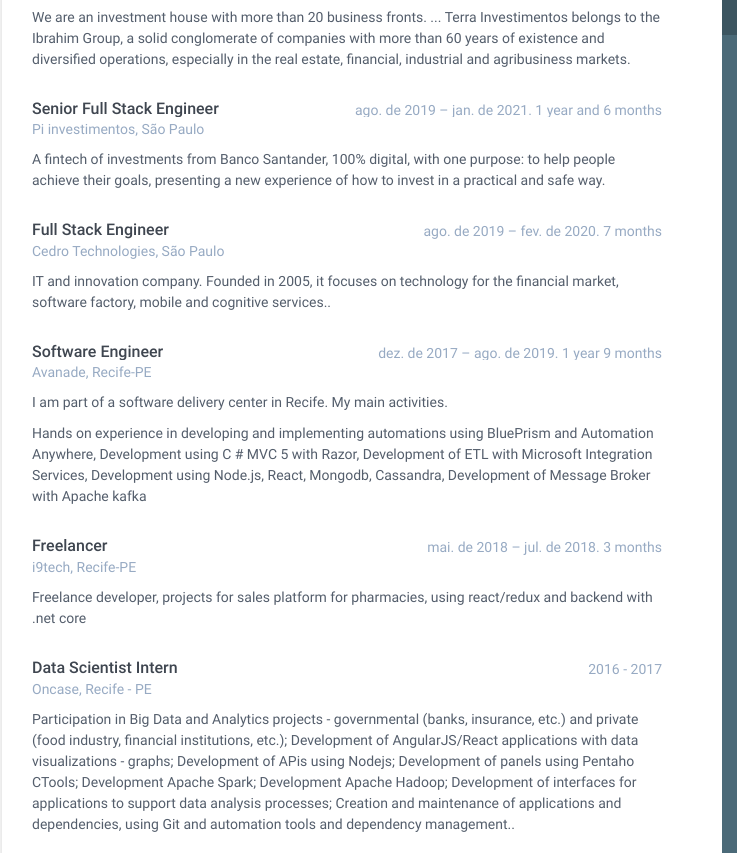
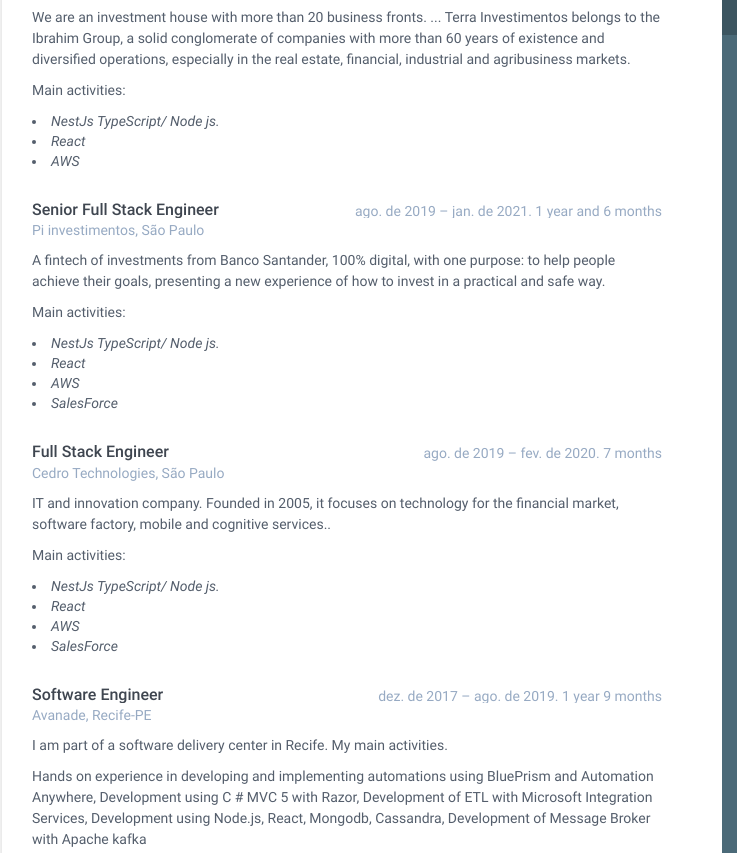
Before and after one commit to luizhenriquesoares/luizhenriquesoares.github.io, a plain HTML site: page index.html in a window 1280 px wide. Shown: the part 347-1200 px from the top of the page, 158-895 px from the left. Drawn offline with Linux system fonts and the light colour scheme.

Commit message:
chore: update list

```diff
--- a/index.html
+++ b/index.html
@@ -3152,6 +3152,18 @@
                     <!--//meta-->
                     <div class="details">
                         <p> We are an investment house with more than 20 business fronts. ... Terra Investimentos belongs to the Ibrahim Group, a solid conglomerate of companies with more than 60 years of existence and diversified operations, especially in the real estate, financial, industrial and agribusiness markets.</p>
+
+                        <p>Main activities:
+                          <li>
+                            <i>NestJs TypeScript/ Node js.</i>
+                          </li>
+                          <li>
+                            <i>React</i>
+                          </li>
+                          <li>
+                            <i>AWS</i>
+                          </li>
+                      </p>
                         </p>
                     </div>
                     <!--//details-->
@@ -3170,6 +3182,21 @@
                     <div class="details">
                         <p> A fintech of investments from Banco Santander, 100% digital, with one purpose: to help people achieve their goals, presenting a new experience of how to invest in a practical and safe way.</p>
                         </p>
+
+                        <p>Main activities:
+                          <li>
+                            <i>NestJs TypeScript/ Node js.</i>
+                          </li>
+                          <li>
+                            <i>React</i>
+                          </li>
+                          <li>
+                            <i>AWS</i>
+                          </li>
+                          <li>
+                            <i>SalesForce</i>
+                          </li>
+                      </p>
                     </div>
                     <!--//details-->
                 </div>
@@ -3187,6 +3214,21 @@
                     <!--//meta-->
                     <div class="details">
                         <p> IT and innovation company. Founded in 2005, it focuses on technology for the financial market, software factory, mobile and cognitive services..</p>
+                        </p>
+
+                        <p>Main activities:
+                            <li>
+                              <i>NestJs TypeScript/ Node js.</i>
+                            </li>
+                            <li>
+                              <i>React</i>
+                            </li>
+                            <li>
+                              <i>AWS</i>
+                            </li>
+                            <li>
+                              <i>SalesForce</i>
+                            </li>
                         </p>
 
                     </div>
```
